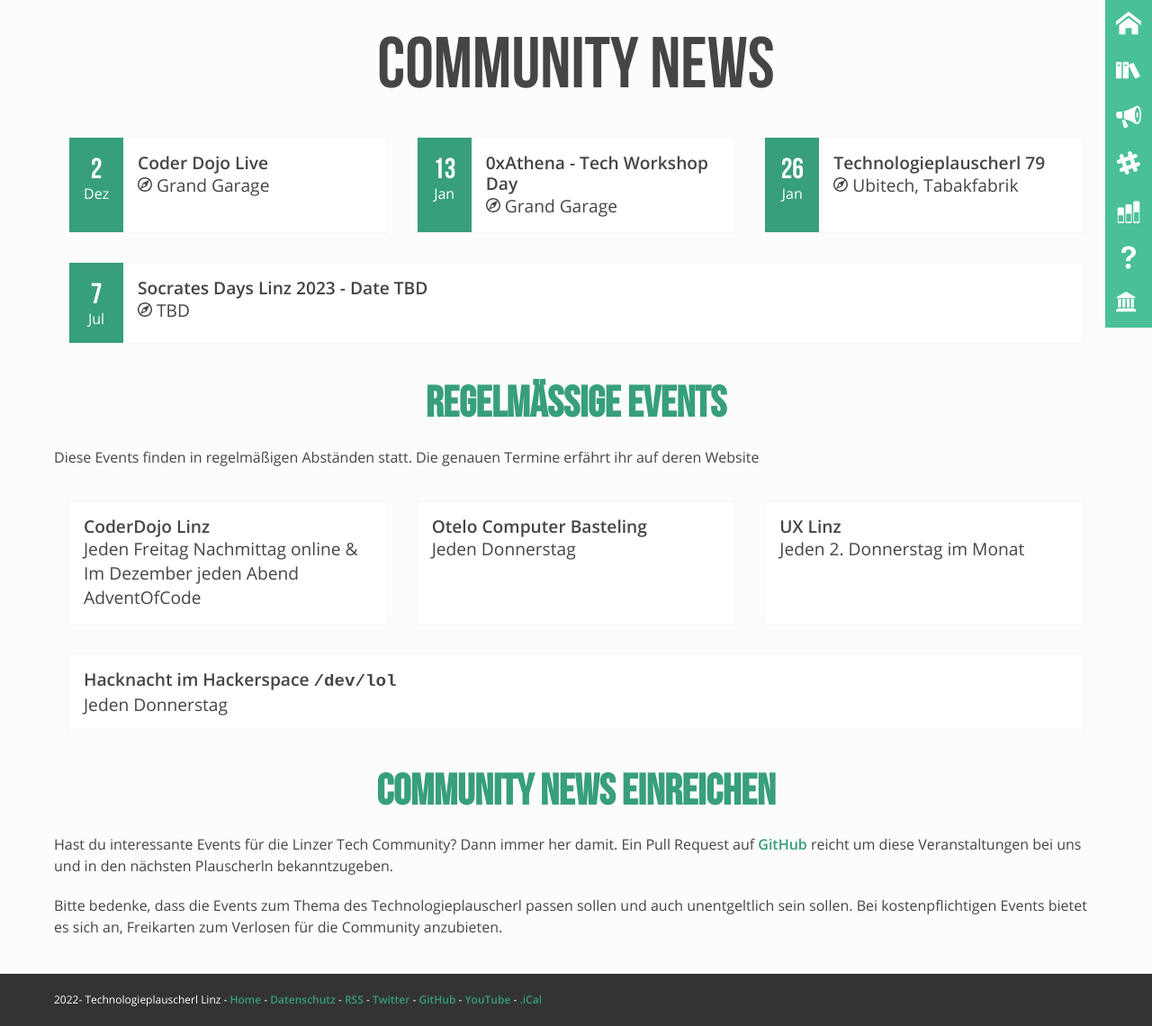
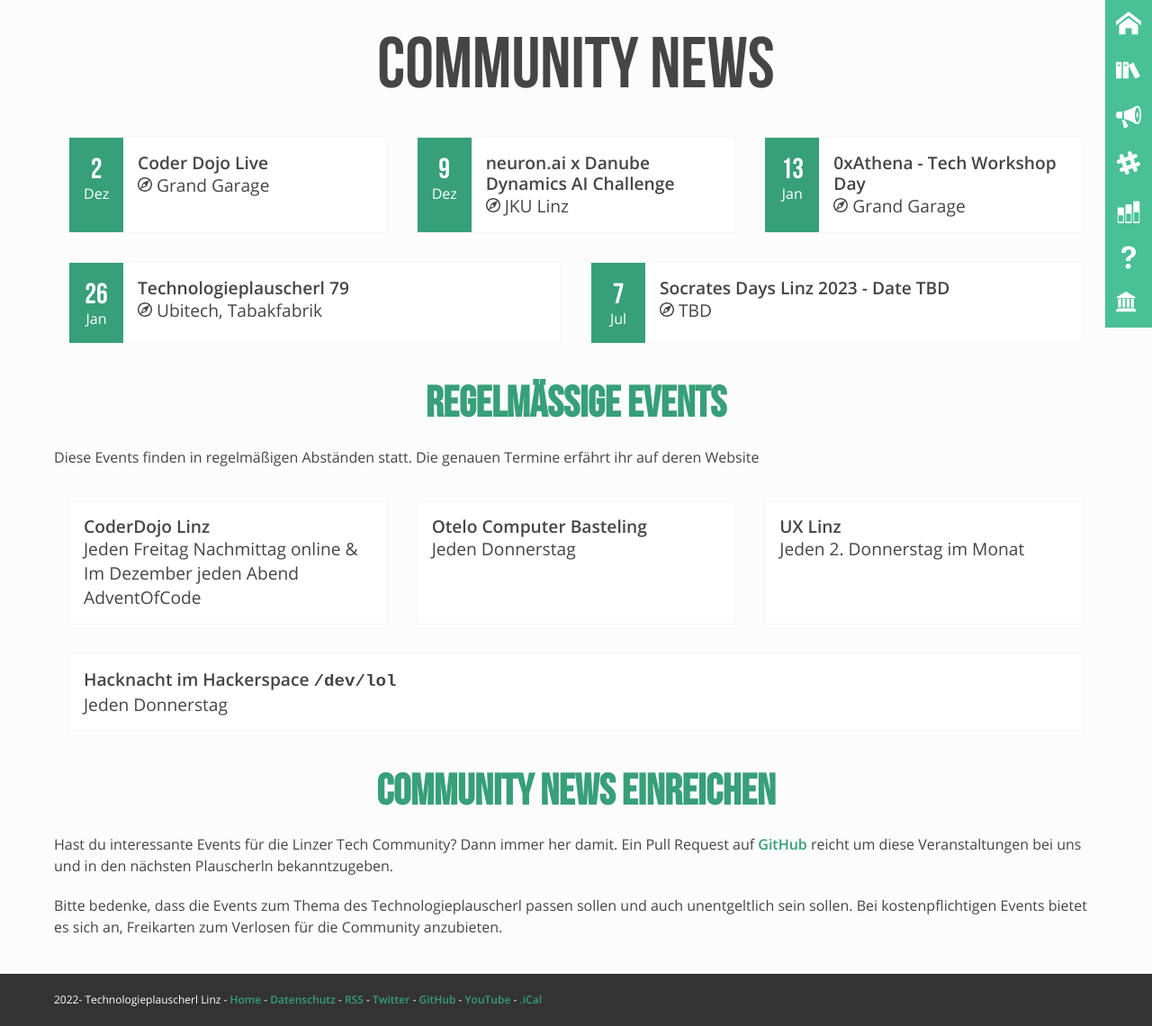
Before and after one commit to mericanAncer127/plauscherl, a Jekyll site: the page built from pages/community-news.html, in a window 1280 px wide. Shown: the whole page at 90% size. Built offline with Jekyll 4.4.1, drawn with Linux system fonts in a browser that asks for light colours.

Commit message:
Update community.yml

```diff
--- a/_data/community.yml
+++ b/_data/community.yml
@@ -414,3 +414,12 @@
       location: "Ubitec, Tabakfabrik"
       date: 2022-10-20
       link: https://wip.ubitec.at/
+-
+  id: neuronai
+  name: "neuron.ai"
+  events:
+   -
+      name: "neuron.ai x Danube Dynamics AI Challenge"
+      location: "JKU Linz"
+      date: 2022-12-09
+      link: https://neuron-ai.at/danube-dynamics-event/
```
